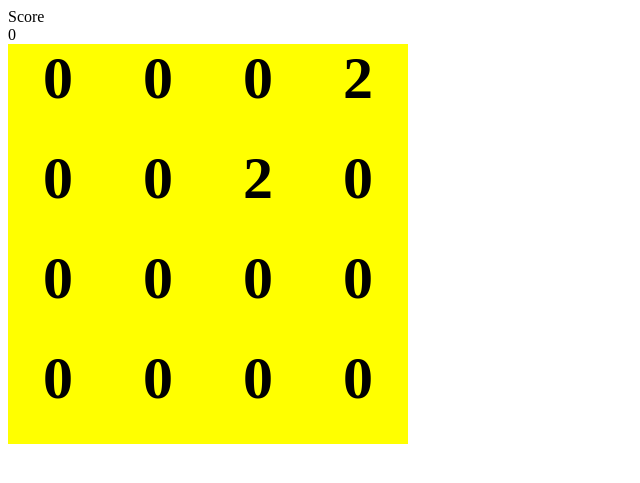
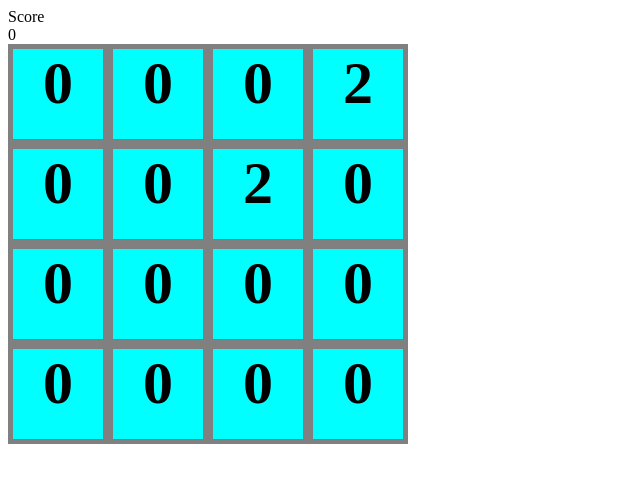
Before and after one commit to Rokyuto/Web_Develop, a PHP site: page /2048/mainPage.html in a window 1280 px wide. Shown: the top 483 px of the page, without its empty margins (0-640 px from the left). Run offline with PHP 8.4, Linux system fonts and the light colour scheme.

Commit message:
Finish 2048 Game

```diff
--- a/2048/pageStyle.css
+++ b/2048/pageStyle.css
@@ -3,13 +3,16 @@
     flex-wrap: wrap;
     width: 400px;
     height: 400px;
-    background-color: blue;
+    background-color: gray;
 }
 
 .grid div {
-    width: 100px;
-    height: 100px;
-    background-color: yellow;
+    margin : auto;
+    padding: auto;
+    width: 90px;
+    height: 90px;
+    align-items: center;
+    background-color: cyan;
     font-size: 60px;
     text-align: center;
     font-weight: bold;
```
